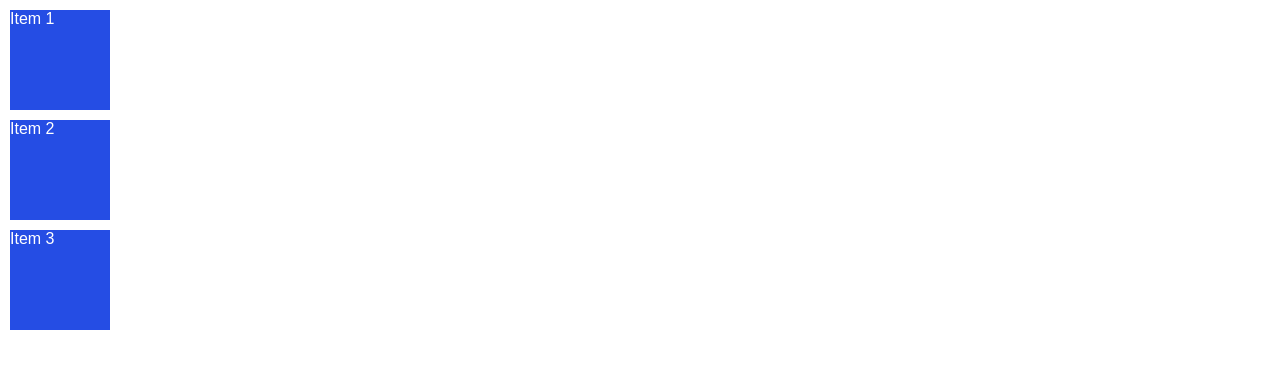
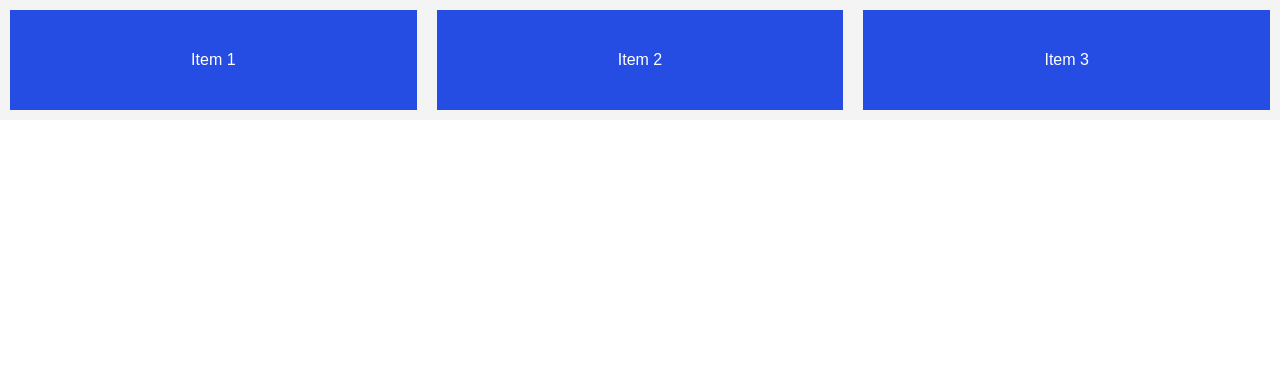
Before and after one commit to GeorgiNedyalkov/CSS-flexbox-crashcourse, a plain HTML site: page index.html in a window 1280 px wide. Drawn offline with Linux system fonts and the light colour scheme.

Commit message:
Played around with some simple CSS flexbox properties

```diff
--- a/styles.css
+++ b/styles.css
@@ -8,10 +8,35 @@ body {
     font-family: Arial, Helvetica, sans-serif;
 }
 
+.flex-container {
+    height: auto;
+    display: flex;
+    flex-direction: row;
+    background-color: #f4f4f4;
+    /* Always on the main axis */
+    justify-content: start;
+    /* Always on the cross axis */
+    align-items: start;
+
+}
+
 .item {
-    width: 100px;
+    flex: 1;
     height: 100px;
     background: #254de4;
     margin: 10px;
+
+    display: flex;
+    justify-content: center;
+    align-items: center;
     color: white;
 }
+
+.item:nth-of-type(1) {
+}
+
+.item:nth-of-type(2) {
+}
+
+.item:nth-of-type(3) {
+}
```
